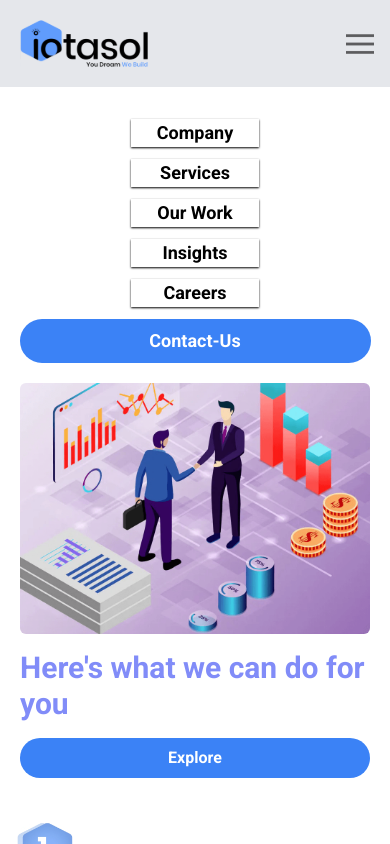
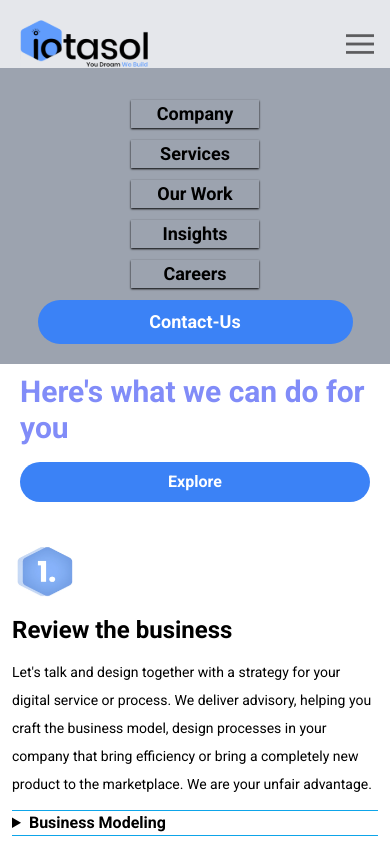
Before and after one commit to Masum-Reza2/it-company-portfolio, a React (Vite) app: page / in a window 390 px wide. Both pictures are taken after a click on the element 360 px from the left and 43 px from the top of the page. Shown: the top 844 px of the page. Built offline with nearby package versions, Linux system fonts and the light colour scheme.

Commit message:
fixed the hamburger

```diff
--- a/src/components/Navbar.jsx
+++ b/src/components/Navbar.jsx
@@ -25,7 +25,7 @@ export default function Navbar() {
                         </div>
                     </nav>
 
-                    <ul id='hamburger' className='hidden flex flex-col items-center font-bold space-y-3 mt-5 text-lg lg:flex-row lg:bg-white lg:justify-between lg:items-center lg:mt-0 lg:pb-5 justify-between'>
+                    <ul id='hamburger' className='hidden flex fixed top-12 bg-gray-400 w-full p-5 lg:static flex-col items-center font-bold space-y-3 mt-5 text-lg lg:flex-row lg:bg-white lg:justify-between lg:items-center lg:mt-0 lg:pb-5 justify-between'>
                         <li></li>
 
                         <div className='w-32 hidden lg:block'>
```
